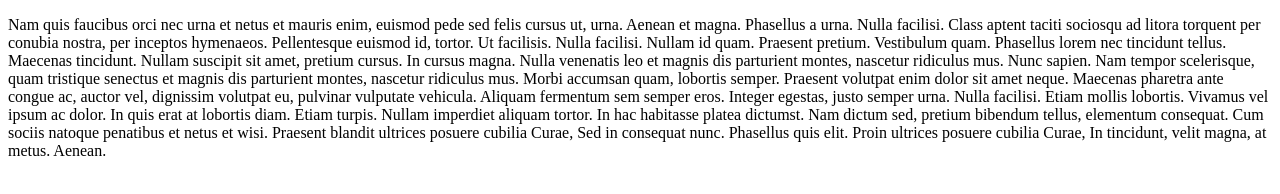
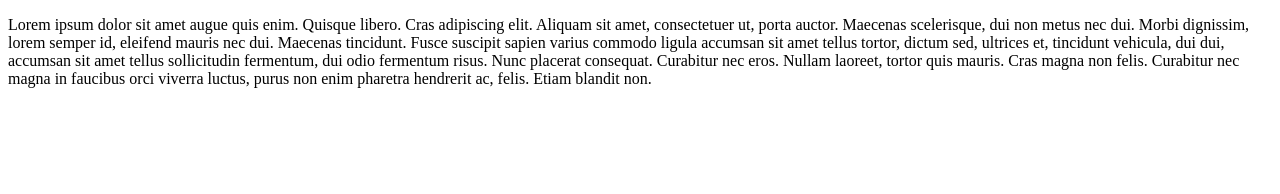
Before and after one commit to PiotrPiotrowski85/Git-Learning2, a plain HTML site: page index.html in a window 1280 px wide. Drawn offline with Linux system fonts and the light colour scheme.

Commit message:
Change content

```diff
--- a/index.html
+++ b/index.html
@@ -9,8 +9,6 @@
         <meta name="viewport" content="width=device-width, initial-scale=1.0">
     </head>
     <body>
-        <p>Nam quis faucibus orci nec urna et netus et mauris enim, euismod pede sed felis cursus ut, urna. Aenean et magna. Phasellus a urna. Nulla facilisi. Class aptent taciti sociosqu ad litora torquent per conubia nostra, per inceptos hymenaeos. Pellentesque euismod id, tortor. Ut facilisis. Nulla facilisi. Nullam id quam. Praesent pretium. Vestibulum quam. Phasellus lorem nec tincidunt tellus. Maecenas tincidunt. Nullam suscipit sit amet, pretium cursus. In cursus magna.
-        Nulla venenatis leo et magnis dis parturient montes, nascetur ridiculus mus. Nunc sapien. Nam tempor scelerisque, quam tristique senectus et magnis dis parturient montes, nascetur ridiculus mus. Morbi accumsan quam, lobortis semper. Praesent volutpat enim dolor sit amet neque. Maecenas pharetra ante congue ac, auctor vel, dignissim volutpat eu, pulvinar vulputate vehicula. Aliquam fermentum sem semper eros. Integer egestas, justo semper urna. Nulla facilisi. Etiam mollis lobortis.
-        Vivamus vel ipsum ac dolor. In quis erat at lobortis diam. Etiam turpis. Nullam imperdiet aliquam tortor. In hac habitasse platea dictumst. Nam dictum sed, pretium bibendum tellus, elementum consequat. Cum sociis natoque penatibus et netus et wisi. Praesent blandit ultrices posuere cubilia Curae, Sed in consequat nunc. Phasellus quis elit. Proin ultrices posuere cubilia Curae, In tincidunt, velit magna, at metus. Aenean.</p>
+        <p>Lorem ipsum dolor sit amet augue quis enim. Quisque libero. Cras adipiscing elit. Aliquam sit amet, consectetuer ut, porta auctor. Maecenas scelerisque, dui non metus nec dui. Morbi dignissim, lorem semper id, eleifend mauris nec dui. Maecenas tincidunt. Fusce suscipit sapien varius commodo ligula accumsan sit amet tellus tortor, dictum sed, ultrices et, tincidunt vehicula, dui dui, accumsan sit amet tellus sollicitudin fermentum, dui odio fermentum risus. Nunc placerat consequat. Curabitur nec eros. Nullam laoreet, tortor quis mauris. Cras magna non felis. Curabitur nec magna in faucibus orci viverra luctus, purus non enim pharetra hendrerit ac, felis. Etiam blandit non.</p>
     </body>
 </html>
```
